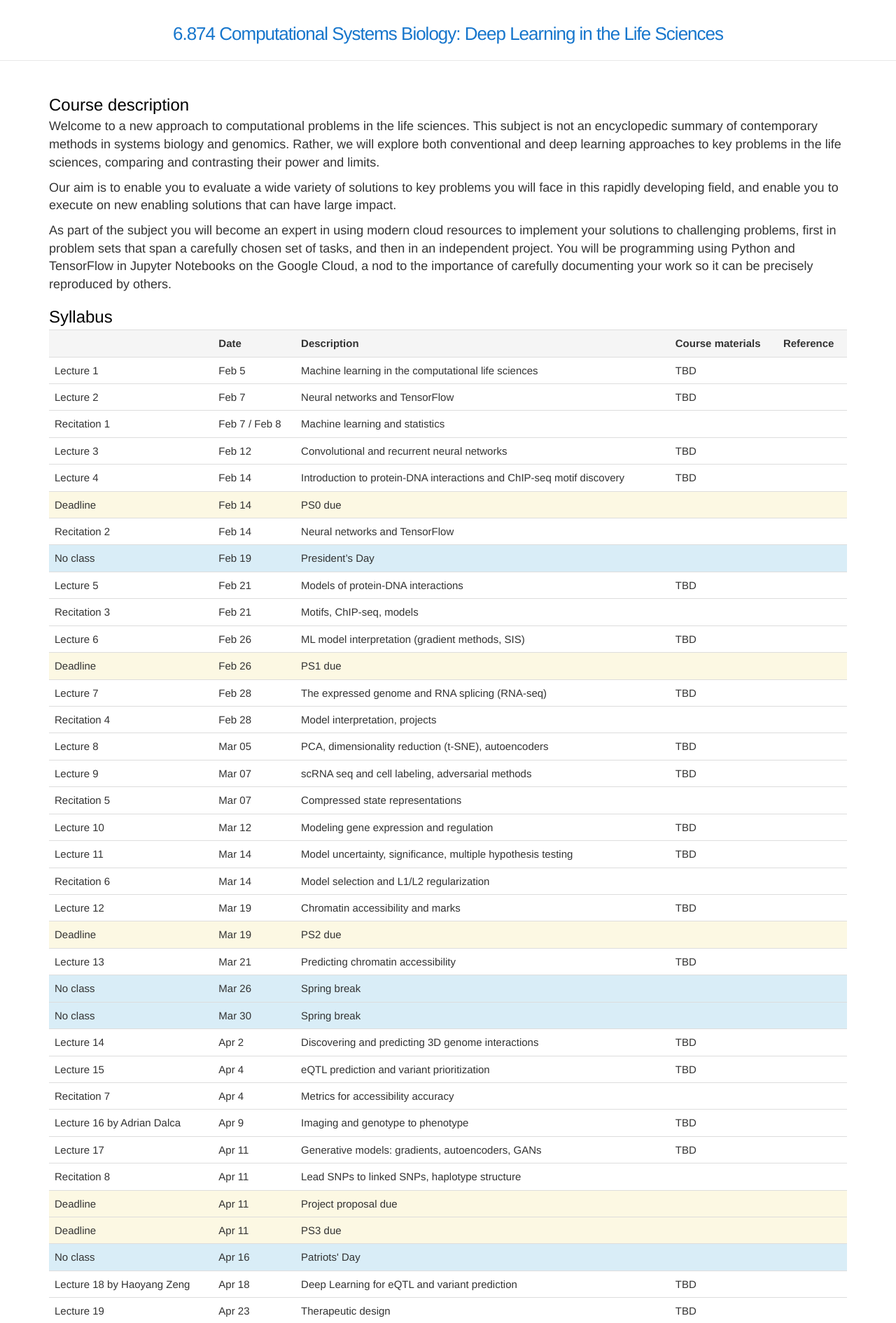
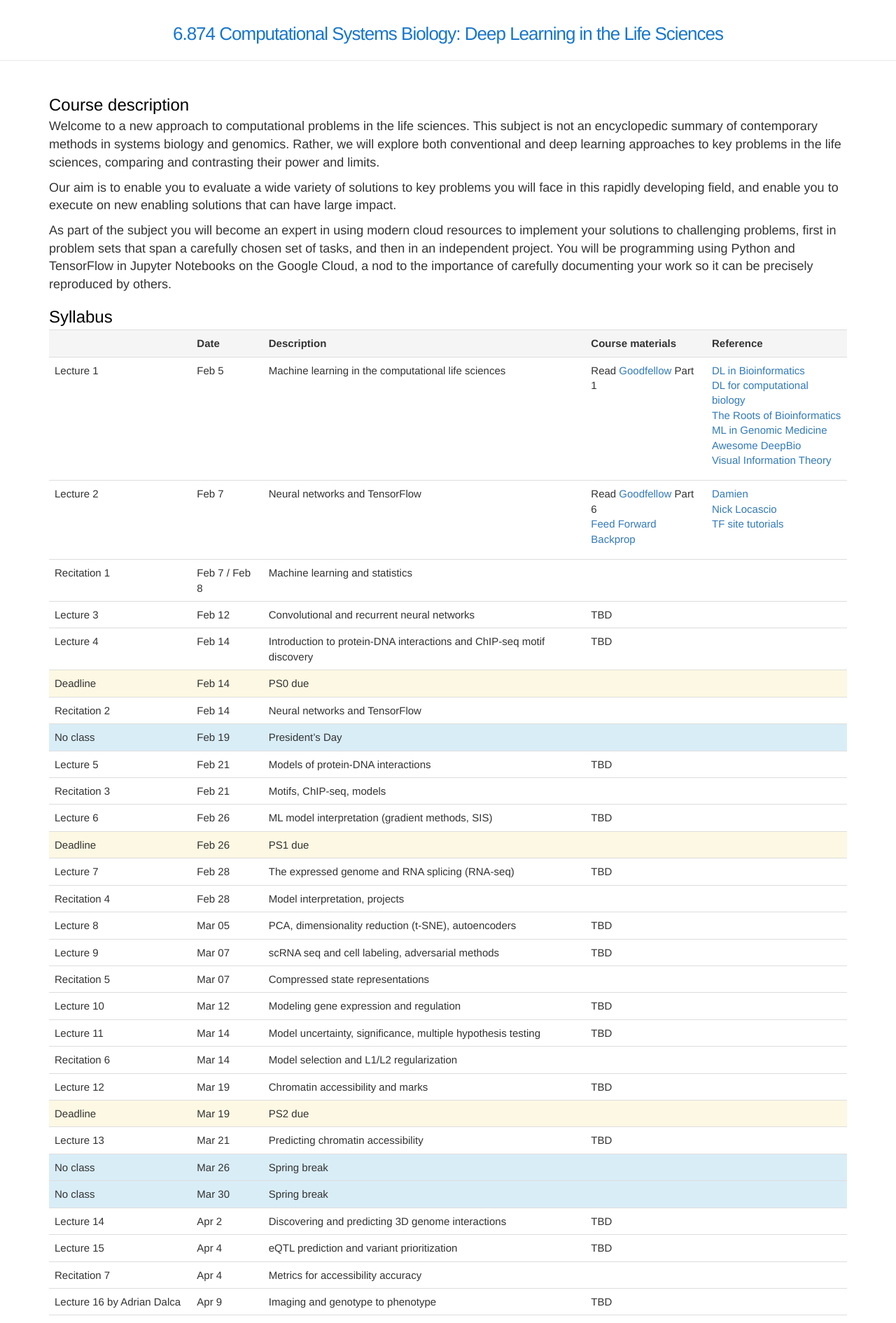
Before and after one commit to mit6874/mit6874.github.io, a Jekyll site: the page built from index.html, in a window 1280 px wide. Shown: the top 1891 px of the page at 70% size. Built offline with Jekyll 4.4.1, drawn with Linux system fonts in a browser that asks for light colours; nearby versions of some CDN libraries.

Commit message:
Added course material to lectures 1 and 2

```diff
--- a/css/main.css
+++ b/css/main.css
@@ -39,6 +39,9 @@ table {
   font-size: smaller;
 }
 
+ul {
+  list-style-type: none;
+}
 
 /* Layout Styles */
 /* ----------------------------------------------------------*/
--- a/index.html
+++ b/index.html
@@ -19,15 +19,39 @@ layout: default
             <td>Lecture 1</td>
             <td>Feb 5</td>
             <td>Machine learning in the computational life sciences</td>
-            <td>TBD</td>
-            <td></td>
+            <td>
+                <ul>
+                    <li>Read <a href="http://www.deeplearningbook.org/">Goodfellow</a> Part 1</li>
+                </ul>
+            </td>
+            <td>
+                <ul>
+                    <li><a href="https://arxiv.org/pdf/1603.06430.pdf">DL in Bioinformatics</a></li>
+                    <li><a href="http://msb.embopress.org/content/msb/12/7/878.full.pdf">DL for computational biology</a></li>
+                    <li><a href="http://journals.plos.org/ploscompbiol/article?id=10.1371/journal.pcbi.1000809">The Roots of Bioinformatics</a></li>
+                    <li><a href="http://ieeexplore.ieee.org/stamp/stamp.jsp?reload=true&arnumber=7347331">ML in Genomic Medicine</a></li>
+                    <li><a href="https://github.com/gokceneraslan/awesome-deepbio">Awesome DeepBio</a></li>
+                    <li><a href="http://colah.github.io/posts/2015-09-Visual-Information/">Visual Information Theory</a></li>
+                </ul>
+            </td>
         </tr>
         <tr>
             <td>Lecture 2</td>
             <td>Feb 7</td>
             <td>Neural networks and TensorFlow</td>
-            <td>TBD</td>
-            <td></td>
+            <td>
+                <ul>
+                    <li>Read <a href="http://www.deeplearningbook.org/">Goodfellow</a> Part 6</li>
+                    <li><a href="../assets/slides/FeedForwardBackprop.pdf">Feed Forward Backprop</a></li>
+                </ul>
+            </td>
+            <td>
+                <ul>
+                    <li><a href='https://github.com/aymericdamien/TensorFlow-Examples'>Damien</a></li>
+                    <li><a href='http://nicklocascio.com/tensorflow-crash-course'>Nick Locascio</a></li>
+                    <li><a href='https://www.tensorflow.org/versions/r0.11/tutorials/index.html'>TF site tutorials</a></li>
+                </ul>
+            </td>
         </tr>
         <tr>
             <td>Recitation 1</td>
@@ -343,7 +367,7 @@ layout: default
 	<p>You should be comfortable with calculus, linear algebra, (Python) programming, probability, and introductory molecular biology. This will be a fast paced course, and it is targeted towards students that are both mathematically and computational capable. There are many other subjects at MIT that teach overviews of computational biology that are less demanding, we would be happy to recommend other options if you find this subject is not what you desire.</p>
 
     <h2 class="module-header">Class meeting times and places</h2>
-    <ul style="list-style-type: none;">
+    <ul>
         <li>Lecture: TR1-2.30 (32-155)</li>
         <li>Recitation: TBD</li>
     </ul>
```
